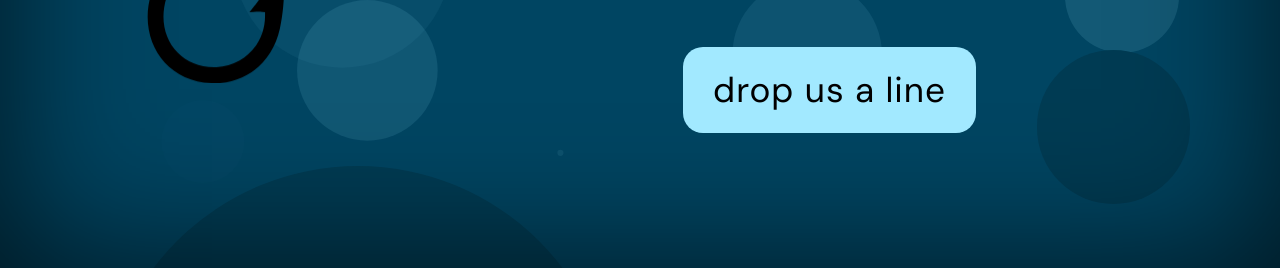
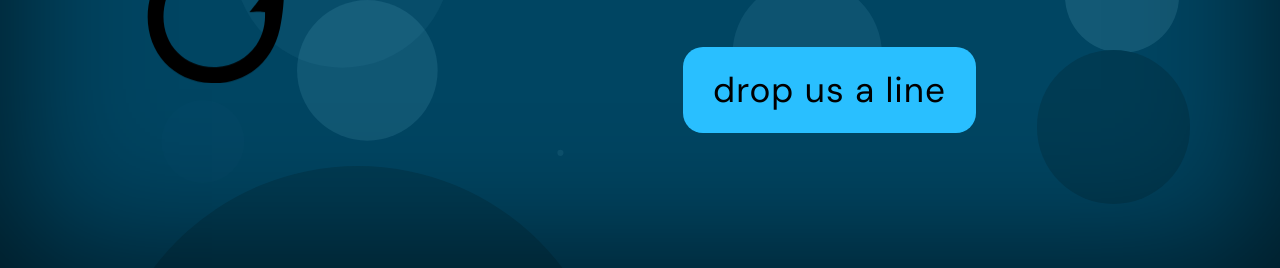
Before and after one commit to Catalufa/hiddendepths, a plain HTML site: page index.html in a window 1280 px wide. Shown: the part 532-800 px from the top of the page. Drawn offline with nearby package versions, Linux system fonts and the light colour scheme.

Commit message:
Update styles.css

```diff
--- a/css/styles.css
+++ b/css/styles.css
@@ -76,7 +76,7 @@ html, body, .cover {
   margin-top: 50px;
   padding: 20px 30px 20px 30px;
   border-radius: 20px;
-  background: #A2E9FF;
+  background: #29BFFF;
   transition: 0.2s;
 }
 
```
